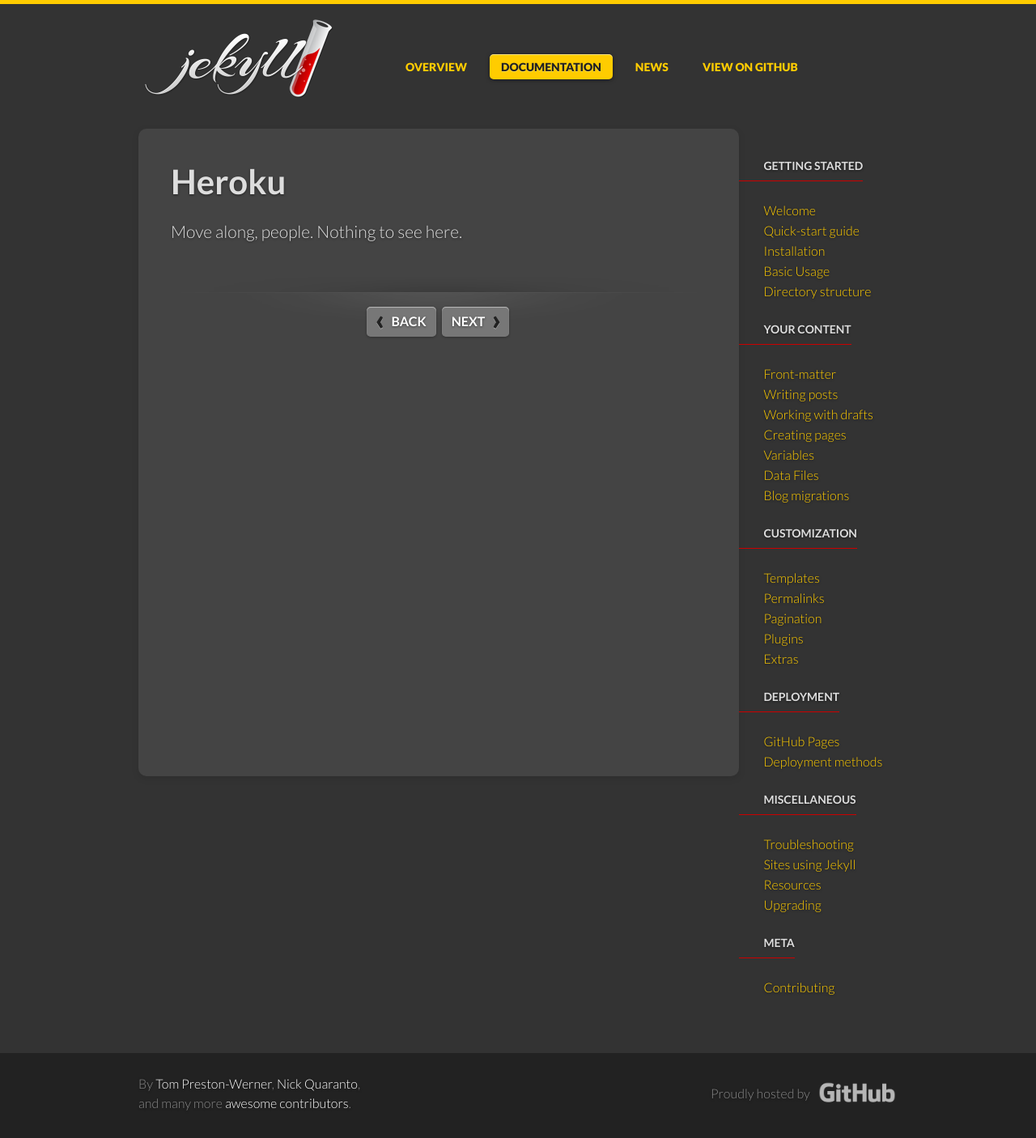
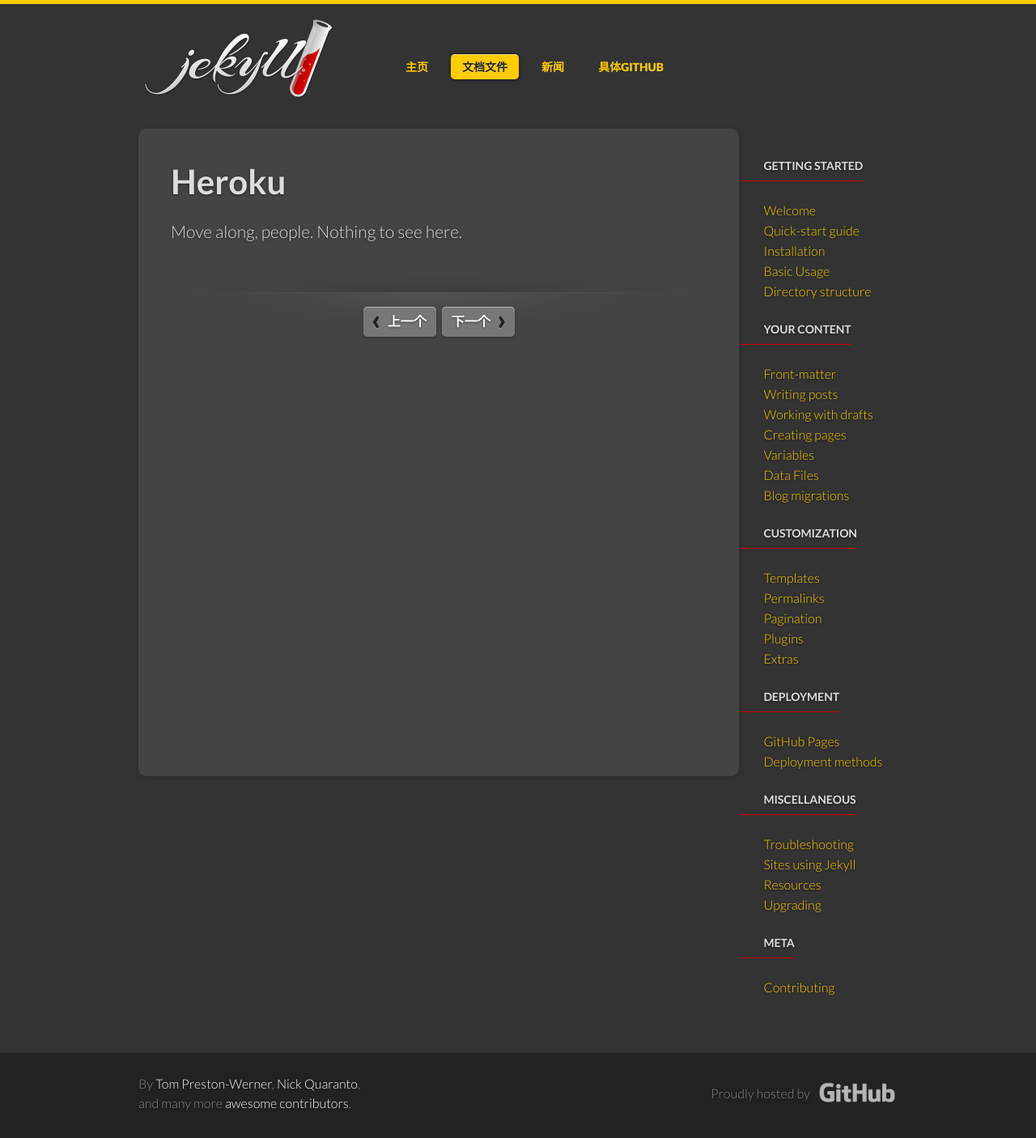
Before and after one commit to yahui9119/yahui9119.github.com, a Jekyll site: the page built from docs/heroku.md, in a window 1280 px wide. Shown: the whole page at 81% size. Built offline with Jekyll 4.4.1, drawn with Linux system fonts in a browser that asks for light colours; some web fonts are replaced; comment, search, counter and statistics services are not loaded.

Commit message:
not begin
just test

```diff
--- a/_includes/header.html
+++ b/_includes/header.html
@@ -6,7 +6,7 @@
     <div class="unit one-third center-on-mobiles">
       <h1>
         <a href="{{ site.url }}/">
-          <span>Jekyll</span>
+          <span>亚瑟</span>
           <img src="{{ site.url }}/img/logo-2x.png" width="249" height="115" alt="">
         </a>
       </h1>
--- a/_includes/primary-nav-items.html
+++ b/_includes/primary-nav-items.html
@@ -1,14 +1,14 @@
 <ul>
   <li class="{% if page.overview %}current{% endif %}">
-    <a href="{{ site.url }}/">Overview</a>
+    <a href="{{ site.url }}/">主页</a>
   </li>
   <li class="{% if page.url contains '/docs/' %}current{% endif %}">
-    <a href="{{ site.url }}/docs/home/">Doc<span class="show-on-mobiles">s</span><span class="hide-on-mobiles">umentation</span></a>
+    <a href="{{ site.url }}/docs/home/">文档<span class="show-on-mobiles">s</span><span class="hide-on-mobiles">文件</span></a>
   </li>
   <li class="{% if page.author %}current{% endif %}">
-    <a href="{{ site.url }}/news/">News</a>
+    <a href="{{ site.url }}/news/">新闻</a>
   </li>
   <li class="">
-    <a href="{{ site.repository }}"><span class="hide-on-mobiles">View on </span>GitHub</a>
+    <a href="{{ site.repository }}"><span class="hide-on-mobiles">具体</span>GitHub</a>
   </li>
 </ul>
--- a/_includes/section_nav.html
+++ b/_includes/section_nav.html
@@ -2,19 +2,19 @@
   <div class="left align-right">
     {% if page.prev_section != null %}
       <a href="{{ site.url }}/docs/{{ page.prev_section }}/" class="prev">
-        Back
+        上一个
       </a>
     {% else %}
-      <span class="prev disabled">Back</span>
+      <span class="prev disabled">上一个</span>
     {% endif %}
   </div>
   <div class="right align-left">
     {% if page.next_section != null %}
       <a href="{{ site.url }}/docs/{{ page.next_section }}/" class="next">
-        Next
+        下一个
       </a>
     {% else %}
-      <span class="next disabled">Next</span>
+      <span class="next disabled">下一个</span>
     {% endif %}
   </div>
   <div class="clear"></div>
--- a/_includes/top.html
+++ b/_includes/top.html
@@ -4,7 +4,8 @@
   <meta charset="UTF-8">
   <title>{{ page.title }}</title>
   <meta name="viewport" content="width=device-width,initial-scale=1">
-  <link rel="alternate" type="application/rss+xml" title="Jekyll • Simple, blog-aware, static sites - Feed" href="/feed.xml" />
+  <link rel="alternate" type="application/rss+xml" title="亚瑟 • Just want to do something cool.
+" href="/feed.xml" />
   <link rel="alternate" type="application/atom+xml" title="Recent commits to Jekyll’s master branch" href="{{ site.repository }}/commits/master.atom" />
   <link href='http://fonts.googleapis.com/css?family=Lato:100,300,400,700,900,100italic,300italic,400italic,700italic,900italic' rel='stylesheet' type='text/css'>
   <link href='http://fonts.googleapis.com/css?family=Arizonia' rel='stylesheet' type='text/css'>
--- a/index.html
+++ b/index.html
@@ -1,13 +1,13 @@
 ---
 layout: default
-title: 亚瑟 &bull; Simple, blog-aware, static sites
+title: 亚瑟 &bull; Just want to do something cool.
 overview: true
 ---
 
 <section class="intro">
   <div class="grid">
     <div class="unit whole center-on-mobiles">
-      <p class="first">Transform your plain text into static&nbsp;websites and&nbsp;blogs.</p>
+      <p class="first">Just want to do something cool.</p>
     </div>
   </div>
 </section>
```
